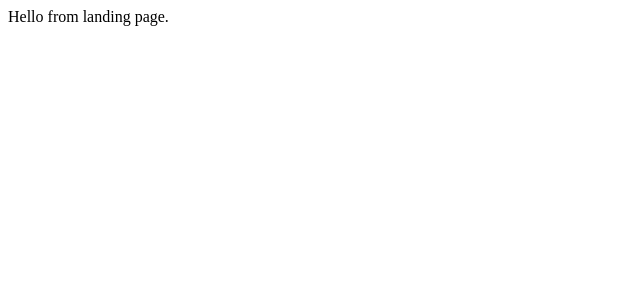
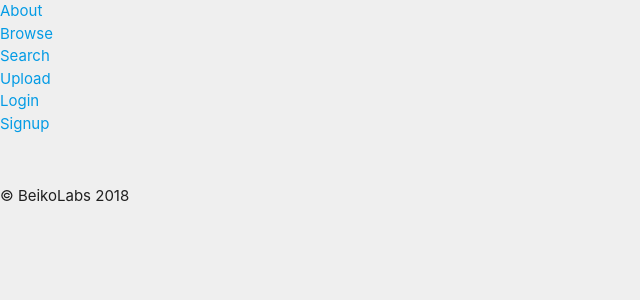
Before and after one commit to zimola/MetaProvenance, a Django app: page / in a window 1280 px wide. Shown: the top 300 px of the page, without its empty margins (0-640 px from the left). Run offline with Django 3.2, Linux system fonts and the light colour scheme; some libraries are stand-ins or nearby versions.

Commit message:
added staticfiles functionality

```diff
--- a/landingpage/static/landingpage/css/style.css
+++ b/landingpage/static/landingpage/css/style.css
@@ -0,0 +1,31 @@
+/*-----------------------------*/
+/* BASIC SET UP*/
+/*-----------------------------*/
+
+*{
+  margin:0;
+  padding:0;
+  box-sizing: border-box;
+}
+
+html{
+  color:#555;
+  background-color: #efefef;
+  font-family: 'Lato', 'Arial', sans-serif;
+  font-weight: 300;
+  font-size: 20px;
+  text-rendering: optimizeLegibility;
+}
+
+.clearfix{zoom: 1}
+.clearfix:after{
+  content: '.';
+  clear:both;
+  display:block;
+  height:0;
+  visibility :hidden;
+}
+
+section{
+  padding: 50px 0;
+}
--- a/landingpage/templates/landingpage/base.html
+++ b/landingpage/templates/landingpage/base.html
@@ -0,0 +1,21 @@
+{% load static %}
+<!DOCTYPE html>
+<html>
+<head>
+  <meta name="viewport" content="width=device-width, initial-scale=1">
+  <link type="text/css" rel="stylesheet" href="{% static 'landingpage/css/style.css' %}">
+  <link type="text/css" rel="stylesheet" href="{% static 'vendors/css/materialize.min.css' %}">
+  <link rel="stylesheet" href="https://cdnjs.cloudflare.com/ajax/libs/font-awesome/4.7.0/css/font-awesome.min.css">
+</head>
+<body>
+
+{% block content %}
+{% endblock %}
+
+<section class="footer">
+  <div class="row">
+  <p>&copy; BeikoLabs 2018 </p>
+  </div>
+</section>
+</body>
+</html>
--- a/landingpage/templates/landingpage/landingpage.html
+++ b/landingpage/templates/landingpage/landingpage.html
@@ -1 +1,26 @@
-Hello from landing page.
+{% extends 'landingpage/base.html' %}
+
+{% block content %}
+<header>
+  <div class="navbar">
+    <ul>
+      <li><a href="#">About</a></li>
+      <li><a href="#">Browse</a></li>
+      <li><a href="#">Search</a></li>
+      <li><a href="#">Upload</a></li>
+      <li><a href="#">Login</a></li>
+      <li><a href="#">Signup</a></li>
+    </ul>
+  </div>
+  <!--
+  <div class="header-textbox">
+    <h1>A.I Powered Aquaculture</h1>
+    <h4>Maximize what your underwater cameras do for you.
+      Calculate biomass, optimize feed, and montior fish health with our Deep Learning Software.</h4>
+    <a class="btn-textbox"href="#">Contact Us</a>
+  </div>
+
+  -->
+</header>
+
+{% endblock %}
```
Also changed, not shown: metaprovenance/settings.py (+8 -0 lines).
